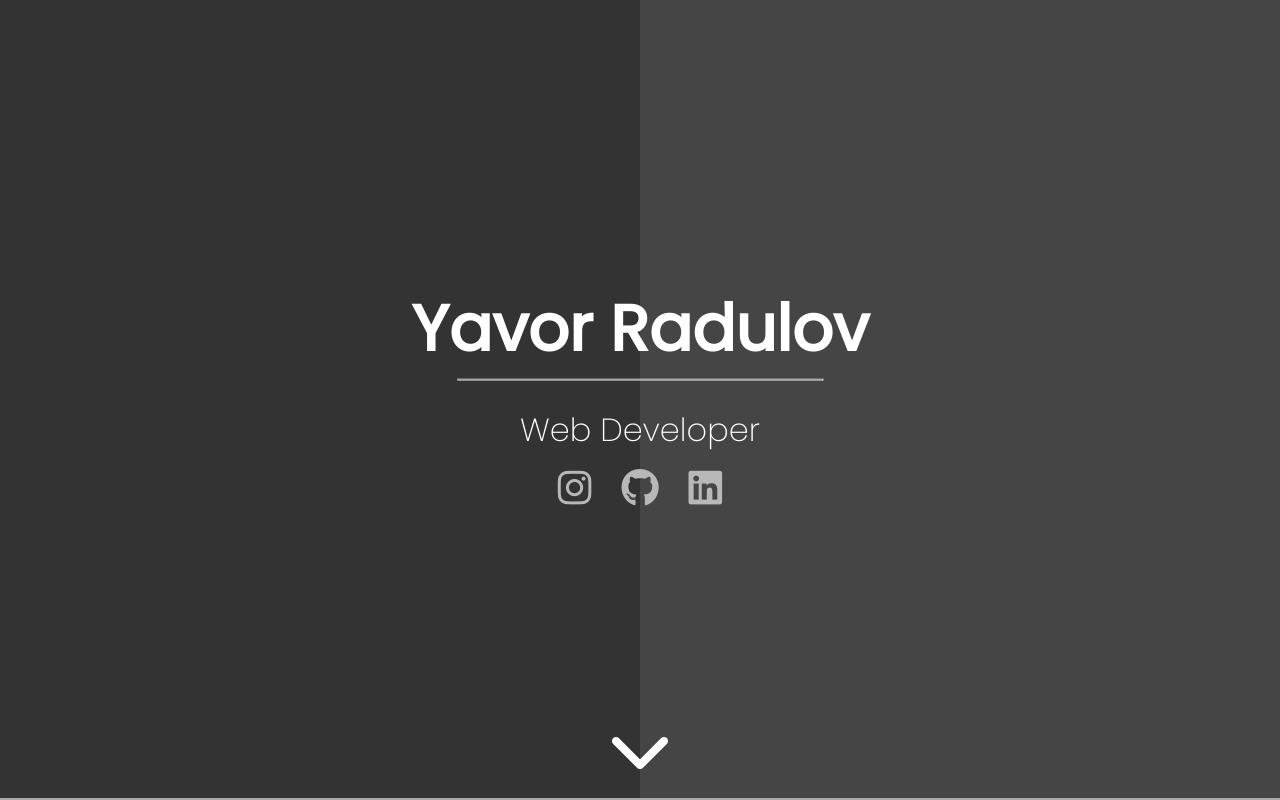
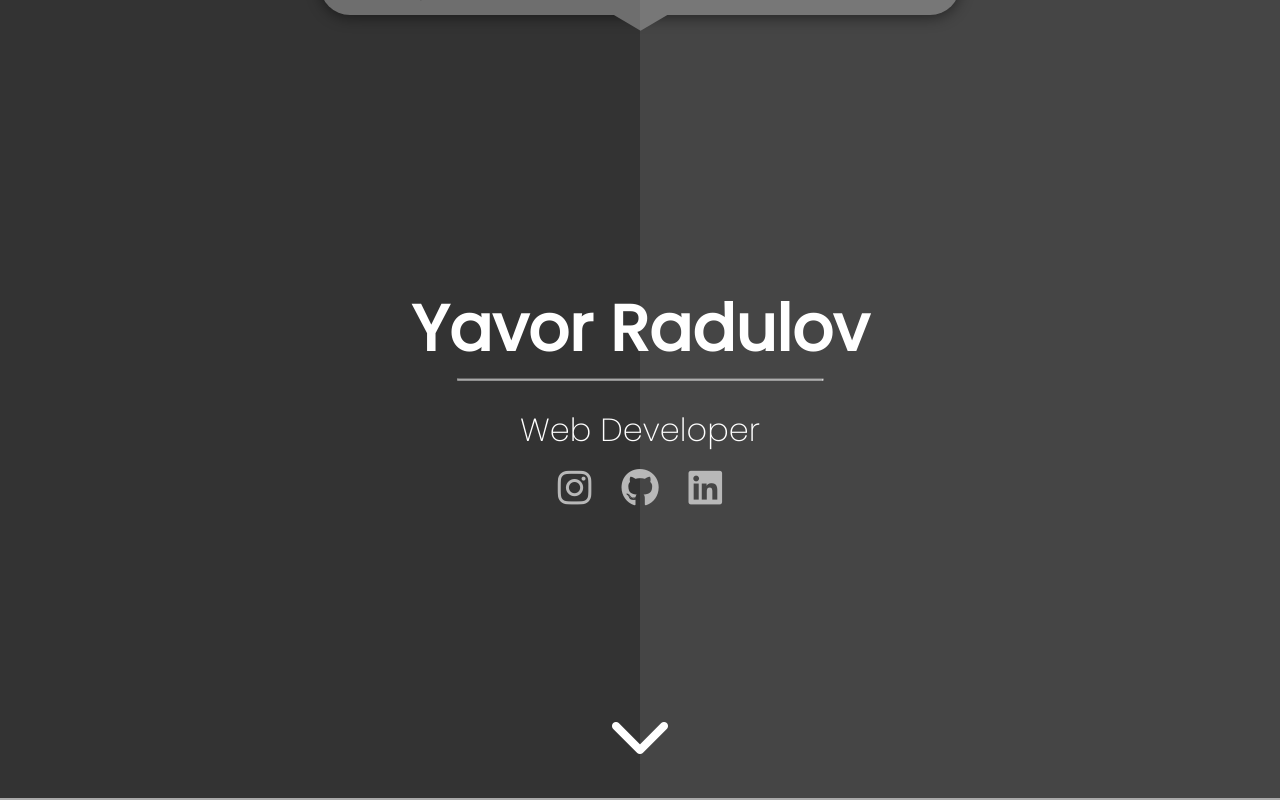
Before and after one commit to raduloov/personal-portfolio, a React (Create React App) app: page / in a window 1280 px wide. Shown: the top 800 px of the page. Built offline with nearby package versions, Linux system fonts and the light colour scheme.

Commit message:
added a navbar

```diff
--- a/src/App.js
+++ b/src/App.js
@@ -4,6 +4,7 @@ import CertContainer from './components/Certifications/CertContainer';
 import Modal from './components/Certifications/Modal';
 import MainContainer from './components/MainContainer/MainContainer';
 import PortfolioContainer from './components/PortfolioContainer/PortfolioContainer';
+import Navbar from './components/MainContainer/Navbar';
 
 const state = {
   certificate: null,
@@ -24,6 +25,7 @@ function App() {
   return (
     <React.Fragment>
       {modalIsShown && <Modal onClose={closeModal} img={state.certificate} />}
+      <Navbar />
       <MainContainer />
       <PortfolioContainer />
       <CertContainer onClick={openModal} />
--- a/src/components/Certifications/CertContainer.js
+++ b/src/components/Certifications/CertContainer.js
@@ -1,4 +1,4 @@
-import { Fragment, useState } from 'react';
+import { useState } from 'react';
 
 import CertCard from './CertCard';
 import styles from './CertContainer.module.css';
@@ -11,7 +11,7 @@ const CertContainer = props => {
   };
 
   return (
-    <Fragment>
+    <div id="certifications">
       <div className={styles.container}>
         <h2 className={styles.title}>Certifications</h2>
         <div className={styles.certificates}>
@@ -54,7 +54,7 @@ const CertContainer = props => {
         </div>
       </div>
       <Wave direction="up" />
-    </Fragment>
+    </div>
   );
 };
 
--- a/src/components/MainContainer/MainContainer.js
+++ b/src/components/MainContainer/MainContainer.js
@@ -9,13 +9,17 @@ const TitleBox = () => {
         <h3>Web Developer</h3>
       </div>
       <div className={styles.links}>
-        <a href="https://instagram.com/raduloov" target="_blank">
+        <a href="https://instagram.com/raduloov" target="_blank" rel="noreferrer">
           <i className="fab fa-instagram fa-2x"></i>
         </a>
-        <a href="https://github.com/raduloov" target="_blank">
+        <a href="https://github.com/raduloov" target="_blank" rel="noreferrer">
           <i className="fab fa-github fa-2x"></i>
         </a>
-        <a href="https://www.linkedin.com/in/yavorradulov/" target="_blank">
+        <a
+          href="https://www.linkedin.com/in/yavorradulov/"
+          target="_blank"
+          rel="noreferrer"
+        >
           <i className="fab fa-linkedin fa-2x"></i>
         </a>
       </div>
@@ -25,14 +29,16 @@ const TitleBox = () => {
 
 const MainContainer = () => {
   return (
+    <>
       <div className={styles.container}>
         <TitleBox />
         <div className={styles.left}></div>
         <div className={styles.right}></div>
-      <a href="#portfolio-container">
+        <a href="#projects">
           <i className="fas fa-chevron-down fa-4x"></i>
         </a>
       </div>
+    </>
   );
 };
 
--- a/src/components/MainContainer/MainContainer.module.css
+++ b/src/components/MainContainer/MainContainer.module.css
@@ -67,7 +67,7 @@
   border: none;
   background-color: transparent;
   position: absolute;
-  bottom: 35px;
+  bottom: 50px;
   left: 50%;
   animation: slide 1.5s ease-in infinite;
 }
--- /dev/null
+++ b/src/components/MainContainer/Navbar.js
@@ -0,0 +1,32 @@
+import styles from './Navbar.module.css';
+
+const Navbar = () => {
+  return (
+    <nav className={styles.navbar}>
+      <a className={styles.link} href="#projects">
+        Projects
+      </a>
+      <a className={styles.link} href="#tech-stack">
+        Tech Stack
+      </a>
+      <a className={styles.link} href="#certifications">
+        Certifications
+      </a>
+      <div className={styles['custom-shape-divider-top']}>
+        <svg
+          data-name="Layer 1"
+          xmlns="http://www.w3.org/2000/svg"
+          viewBox="0 0 1200 120"
+          preserveAspectRatio="none"
+        >
+          <path
+            d="M649.97 0L550.03 0 599.91 54.12 649.97 0z"
+            className={styles['shape-fill']}
+          ></path>
+        </svg>
+      </div>
+    </nav>
+  );
+};
+
+export default Navbar;
--- /dev/null
+++ b/src/components/MainContainer/Navbar.module.css
@@ -0,0 +1,98 @@
+.navbar {
+  background: #aaa;
+  position: fixed;
+  top: -2rem;
+  left: 50%;
+  transform: translateX(-50%);
+  display: flex;
+  justify-content: space-evenly;
+  height: 50px;
+  width: 50vw;
+  border-bottom-left-radius: 30px;
+  border-bottom-right-radius: 30px;
+  box-shadow: 0px 3px 15px -1px #000000;
+  opacity: 0.5;
+  z-index: 100;
+  animation: slide-up 300ms ease forwards;
+}
+
+.navbar:hover {
+  animation: slide-down 300ms ease forwards;
+}
+
+.link {
+  display: flex;
+  justify-content: center;
+  align-items: center;
+  width: 100%;
+  text-decoration: none;
+  color: #222;
+  transition: all ease 0.5s;
+}
+
+.link:first-child {
+  border-bottom-left-radius: 30px;
+}
+.link:nth-child(3) {
+  border-bottom-right-radius: 30px;
+}
+
+.link:hover {
+  background: #fff;
+}
+
+.custom-shape-divider-top {
+  position: absolute;
+  top: 99%;
+  left: 0;
+  width: 100%;
+  overflow: hidden;
+  line-height: 0;
+}
+
+.custom-shape-divider-top svg {
+  position: relative;
+  display: block;
+  width: calc(100% + 1.3px);
+  height: 35px;
+  z-index: -5;
+}
+
+.custom-shape-divider-top .shape-fill {
+  fill: #aaa;
+}
+
+@media (max-width: 440px) {
+  .navbar {
+    width: 100%;
+  }
+
+  .custom-shape-divider-top {
+    top: 95%;
+  }
+
+  .custom-shape-divider-top svg {
+    height: 20px;
+  }
+}
+
+@keyframes slide-down {
+  0% {
+    transform: translate(-50%, -6%);
+    opacity: 0.5;
+  }
+  100% {
+    transform: translate(-50%, 2rem);
+    opacity: 1;
+  }
+}
+@keyframes slide-up {
+  0% {
+    transform: translate(-50%, 2rem);
+    opacity: 1;
+  }
+  100% {
+    transform: translate(-50%, -6%);
+    opacity: 0.5;
+  }
+}
--- a/src/components/PortfolioContainer/PortfolioContainer.js
+++ b/src/components/PortfolioContainer/PortfolioContainer.js
@@ -7,7 +7,7 @@ import THUMBNAILS from './thumbnails';
 
 const PortfolioContainer = () => {
   return (
-    <div className={styles.container} id="portfolio-container">
+    <div className={styles.container} id="projects">
       <Header />
       <Projects>
         <ProjectCard
--- a/src/components/PortfolioContainer/TechStack.js
+++ b/src/components/PortfolioContainer/TechStack.js
@@ -1,10 +1,9 @@
-import { Fragment } from 'react';
 import styles from './TechStack.module.css';
 import Wave from './Wave';
 
 const TechStack = () => {
   return (
-    <Fragment>
+    <div id="tech-stack">
       <Wave direction="up" />
       <h2 className={styles.heading}>Tech Stack</h2>
       <div className={styles.container}>
@@ -108,10 +107,7 @@ const TechStack = () => {
             d="M10.383 126.892L0 0l124 .255-10.979 126.637-50.553 14.638z"
             fill="#1b73ba"
           />
-          <path
-            d="M62.468 129.275V12.085l51.064.17-9.106 104.85z"
-            fill="#1c88c7"
-          />
+          <path d="M62.468 129.275V12.085l51.064.17-9.106 104.85z" fill="#1c88c7" />
           <path
             d="M100.851 27.064H22.298l2.128 15.318h37.276l-36.68 15.745 2.127 14.808h54.043l-1.958 20.68-18.298 3.575-16.595-4.255-1.277-11.745H27.83l2.042 24.426 32.681 9.106 31.32-9.957 4-47.745H64.765l36.085-14.978z"
             fill="#fff"
@@ -119,7 +115,7 @@ const TechStack = () => {
         </svg>
       </div>
       <Wave direction="down" />
-    </Fragment>
+    </div>
   );
 };
 
```
Lines whose indentation alone changed are shown as unchanged.
